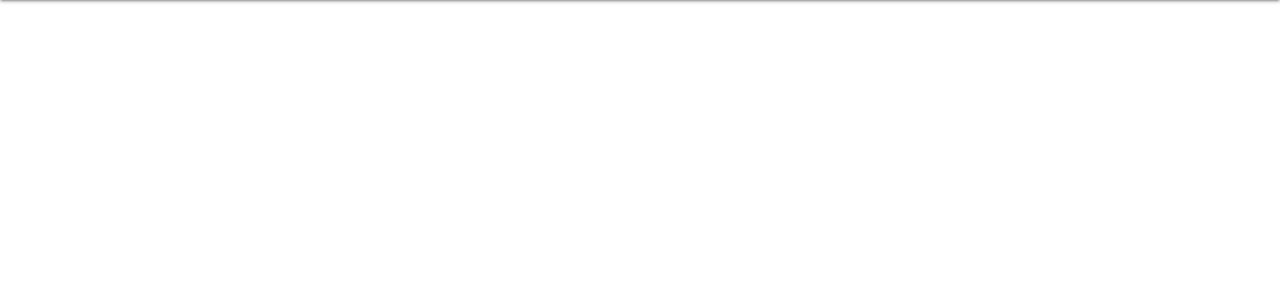
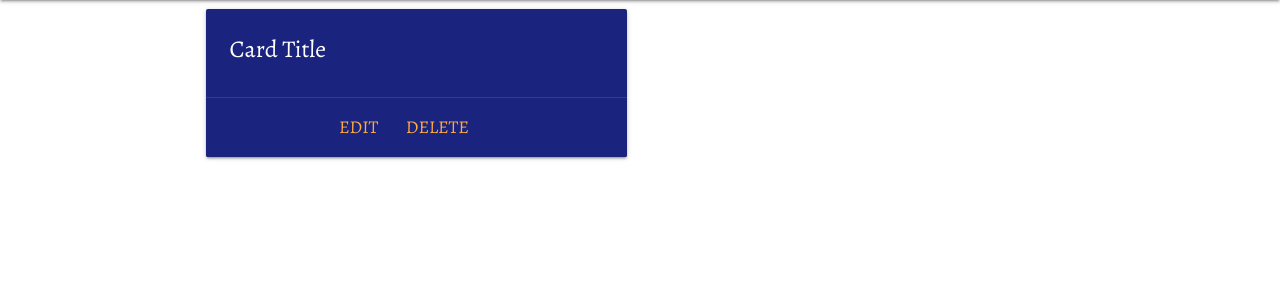
Before and after one commit to adamparker75/Ref_Report, a Flask app: page /get_reports in a window 1280 px wide. Shown: the part 64-364 px from the top of the page. Run offline with Flask 2, Linux system fonts and the light colour scheme; data that the repository does not hold is empty; some libraries are stand-ins or nearby versions.

Commit message:
Added card to reports page as a test

```diff
--- a/app.py
+++ b/app.py
@@ -83,6 +83,14 @@
     return render_template("login.html")
 
 
+# Logout route
+@app.route("/logout")
+def logout():
+    flash("You are now logged out")
+    session.pop("user")
+    return redirect(url_for("login"))
+
+
 if __name__ == "__main__":
     app.run(host=os.environ.get("IP"),
             port=int(os.environ.get("PORT")),
--- a/templates/base.html
+++ b/templates/base.html
@@ -22,7 +22,7 @@
             <li><a href="{{ url_for('get_reports') }}">Reports</a></li>
             <li><a href="#">Submit Report</a></li>
             <li><a href="{{ url_for('login') }}">Login</a></li>
-            <li><a href="#">Logout</a></li>
+            <li><a href="{{ url_for('logout') }}">Logout</a></li>
             <li><a href="{{ url_for('register') }}">Register</a></li>
         </ul>
         </div>
@@ -34,7 +34,7 @@
             <li><a href="{{ url_for('get_reports') }}">Reports</a></li>
             <li><a href="#">Submit Report</a></li>
             <li><a href="{{ url_for('login') }}">Login</a></li>
-            <li><a href="#">Logout</a></li>
+            <li><a href="{{ url_for('logout') }}">Logout</a></li>
             <li><a href="{{ url_for('register') }}">Register</a></li>
     </ul>
   </header>
--- a/templates/reports.html
+++ b/templates/reports.html
@@ -1,6 +1,11 @@
 {% extends "base.html" %}
 {% block content %}
-    {% for report in reports %}
+  <div class="row">
+    <div class="col s12 m6">
+      <div class="card indigo darken-4">
+        <div class="card-content white-text ">
+          <span class="card-title">Card Title</span>
+            {% for report in reports %}
         {{ report.match_type }}<br>
         {{ report.referee_name }}<br>
         {{ report.report_date }}<br>
@@ -11,5 +16,14 @@
         {{ report.report_dismissals }}<br>
         {{ report.report_report }}<br>
     {% endfor %}
+        </div>
+        <div class="card-action center">
+          <a href="#">Edit</a>
+          <a href="#">Delete</a>
+        </div>
+      </div>
+    </div>
+  </div>
+
 
 {% endblock %}
```
